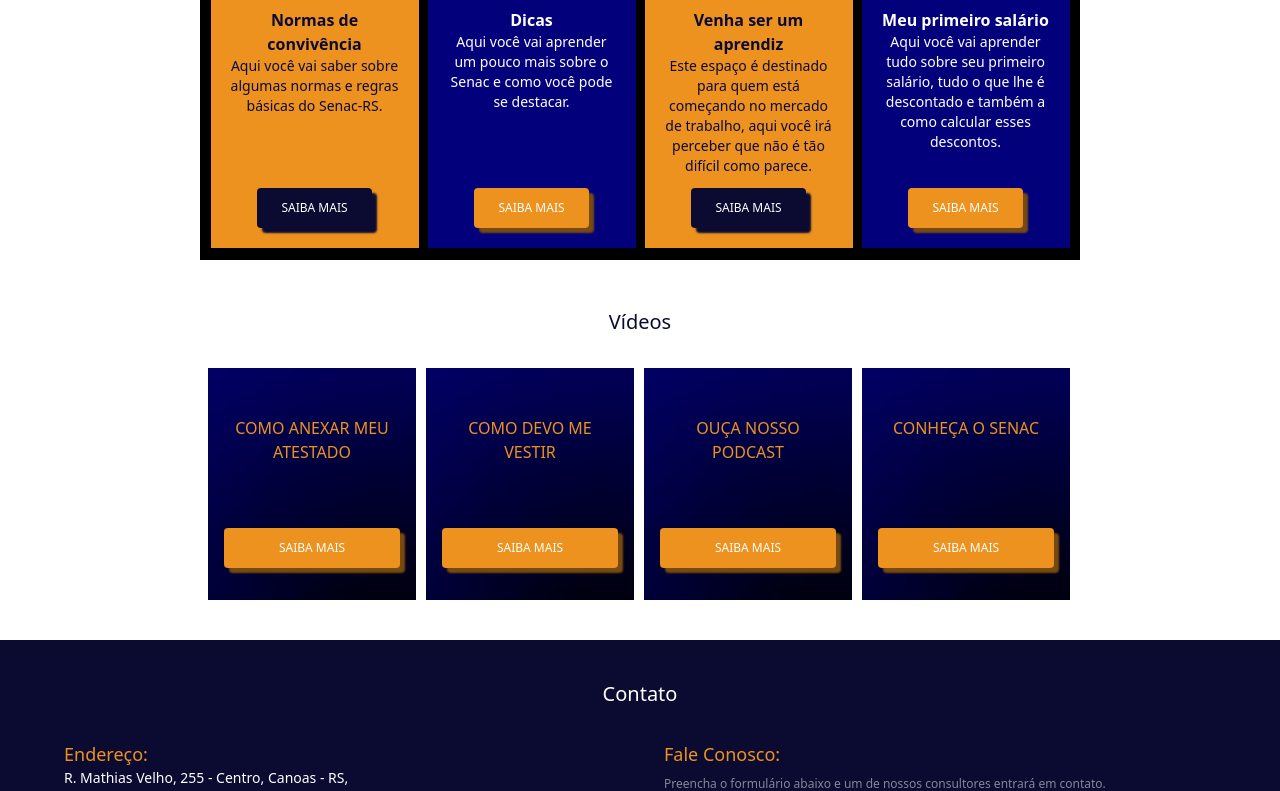
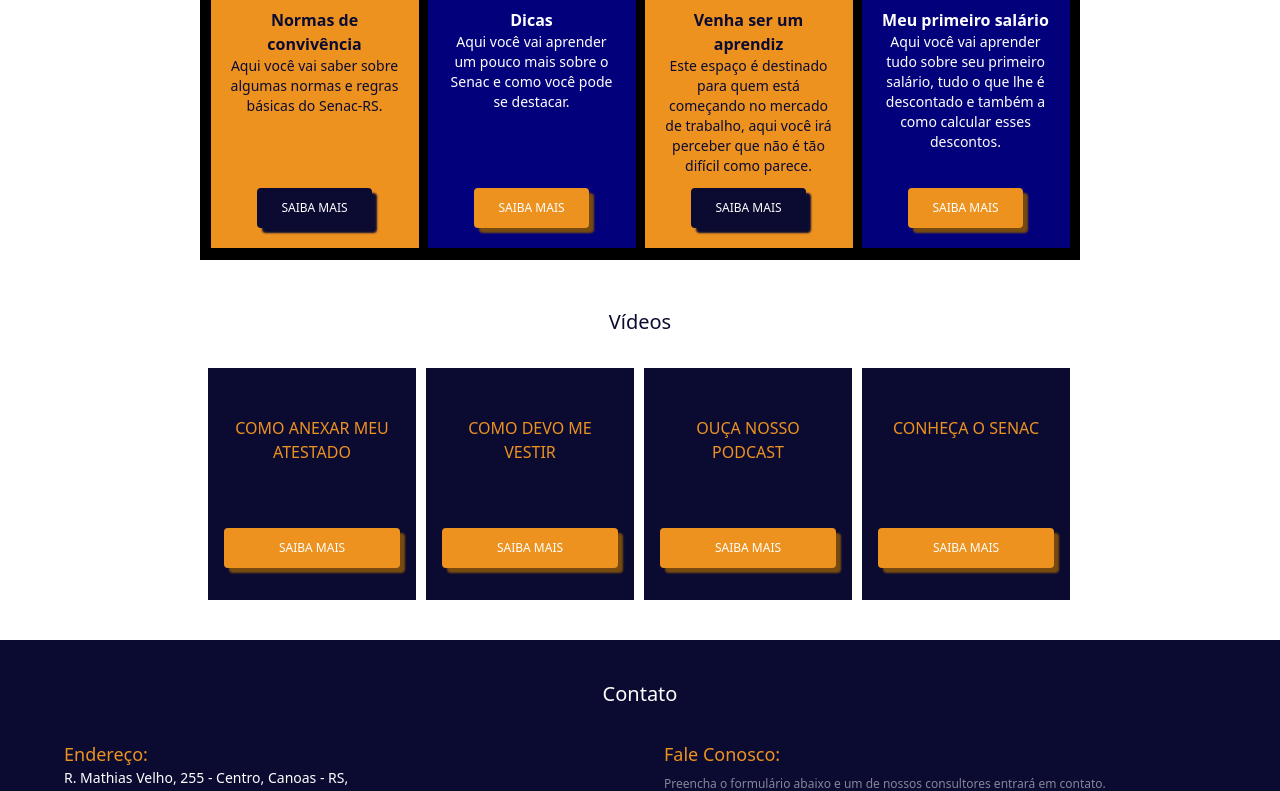
Before and after one commit to gabjohann/eu-aprendiz, a React (Vite) app: page / in a window 1280 px wide. Shown: the part 420-1211 px from the top of the page. Built offline with nearby package versions, Linux system fonts and the light colour scheme.

Commit message:
fix: card background

```diff
--- a/src/components/video-card.tsx
+++ b/src/components/video-card.tsx
@@ -5,7 +5,7 @@
 
 export function VideoCard({ title, link }: VideoCardProps) {
 	return (
-		<div className="flex flex-col items-center w-40 h-auto px-4 pt-12 pb-8 bg-videoCard lg:w-52">
+		<div className="flex flex-col items-center w-40 h-auto px-4 pt-12 pb-8 bg-darkBlue lg:w-52">
 			<p className="pb-16 text-base text-center uppercase text-orange">
 				{title}
 			</p>
```
